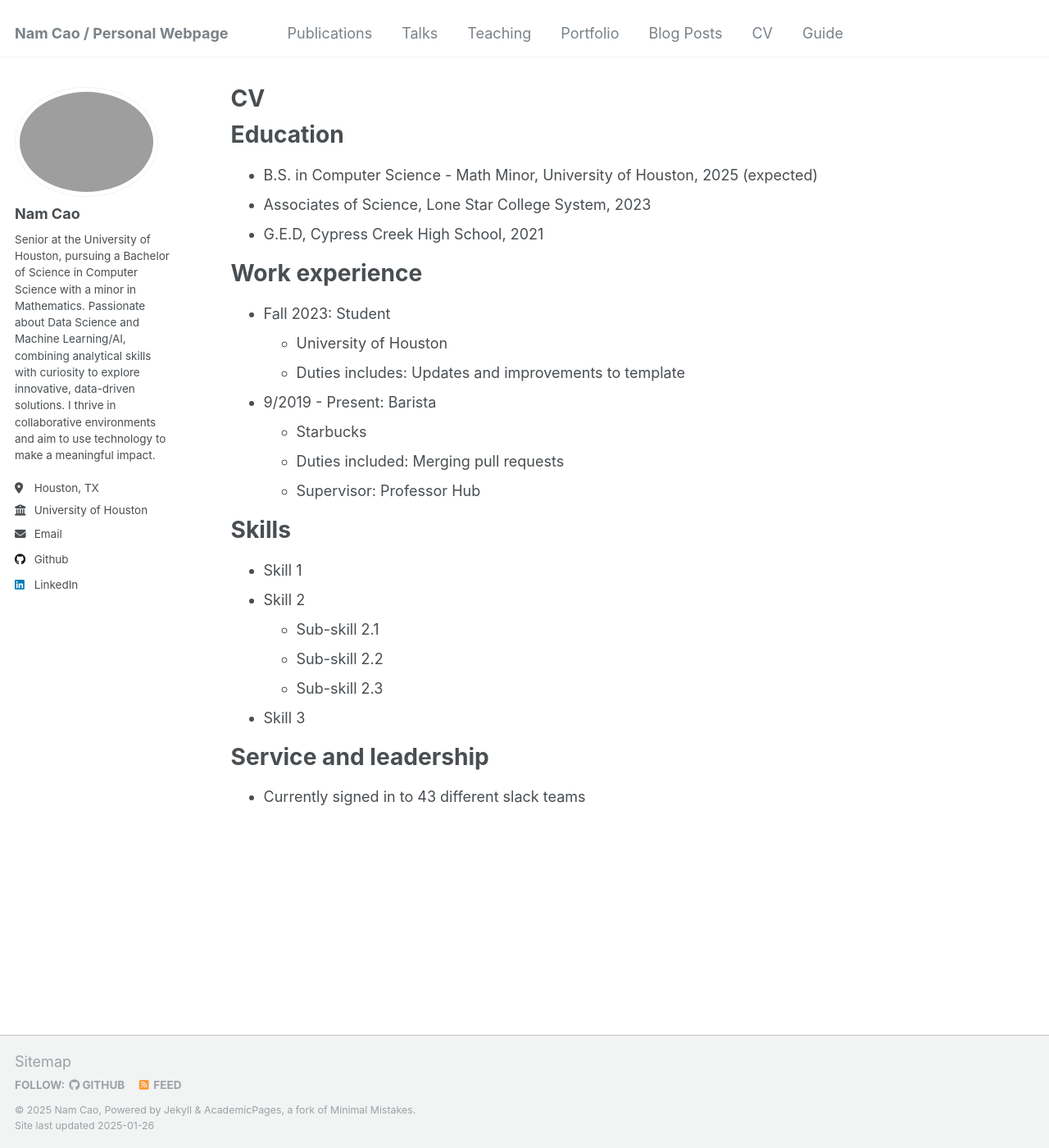
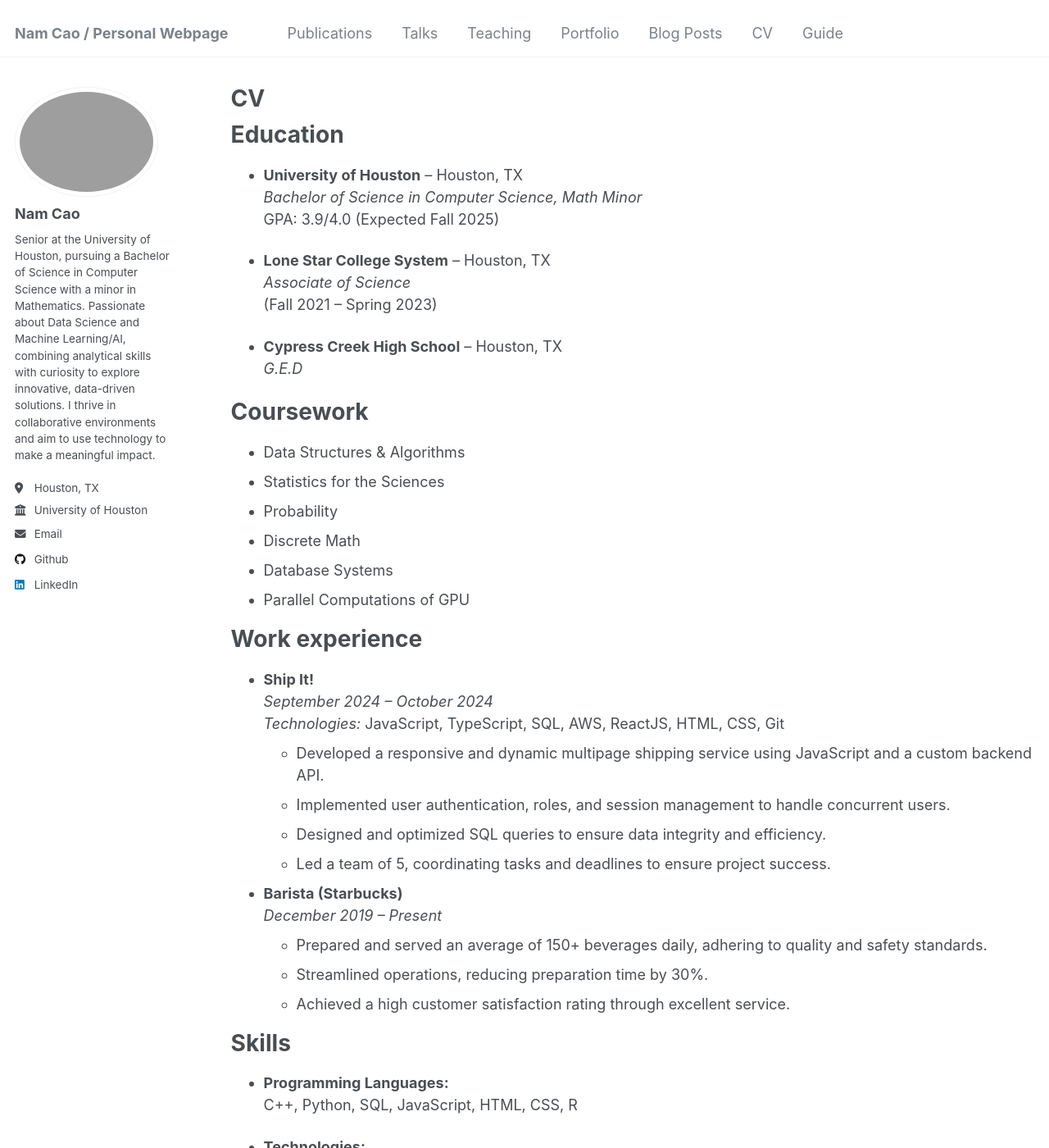
Before and after one commit to FateTwistedNA/NamGitHub, a Jekyll site: the page built from _pages/cv.md, in a window 1280 px wide and 1400 px high. Shown: the whole window at 82% size. Built offline with Jekyll 4.4.1, drawn with Linux system fonts in a browser that asks for light colours; some of the changed text lies outside the part shown.

Commit message:
added CV to cv page

```diff
--- a/_pages/cv.md
+++ b/_pages/cv.md
@@ -11,31 +11,62 @@ redirect_from:
 
 Education
 ======
-* B.S. in Computer Science - Math Minor, University of Houston, 2025 (expected)
-* Associates of Science, Lone Star College System, 2023
-* G.E.D, Cypress Creek High School, 2021
+* **University of Houston** – Houston, TX
+  *Bachelor of Science in Computer Science, Math Minor*
+  GPA: 3.9/4.0 (Expected Fall 2025)
 
+* **Lone Star College System** – Houston, TX
+  *Associate of Science*
+  (Fall 2021 – Spring 2023)
+
+* **Cypress Creek High School** – Houston, TX
+  *G.E.D*
+
+Coursework
+======
+* Data Structures & Algorithms
+* Statistics for the Sciences
+* Probability
+* Discrete Math
+* Database Systems
+* Parallel Computations of GPU
 
 Work experience
 ======
-* Fall 2023: Student
-  * University of Houston
-  * Duties includes: Updates and improvements to template
+* **Ship It!**
+  *September 2024 – October 2024*
+  *Technologies:* JavaScript, TypeScript, SQL, AWS, ReactJS, HTML, CSS, Git
+  - Developed a responsive and dynamic multipage shipping service using JavaScript and a custom backend API.
+  - Implemented user authentication, roles, and session management to handle concurrent users.
+  - Designed and optimized SQL queries to ensure data integrity and efficiency.
+  - Led a team of 5, coordinating tasks and deadlines to ensure project success.
 
-* 9/2019 - Present: Barista
-  * Starbucks
-  * Duties included: Merging pull requests
-  * Supervisor: Professor Hub
+* **Barista (Starbucks)**
+  *December 2019 – Present*
+  - Prepared and served an average of 150+ beverages daily, adhering to quality and safety standards.
+  - Streamlined operations, reducing preparation time by 30%.
+  - Achieved a high customer satisfaction rating through excellent service.
 
 Skills
 ======
-* Skill 1
-* Skill 2
-  * Sub-skill 2.1
-  * Sub-skill 2.2
-  * Sub-skill 2.3
-* Skill 3
+* **Programming Languages:**
+  C++, Python, SQL, JavaScript, HTML, CSS, R
 
-Service and leadership
+* **Technologies:**
+  React, .NET, AWS, OpenAI, Git, Visual Studio Code, npm, yarn, Bash, Windows, PowerShell
+
+* **Languages:**
+  Vietnamese (Native), English (Fluent), Spanish (Beginner)
+
+* **Interests:**
+  Reading, working out, pool, soccer, badminton, running
+
+Awards
 ======
-* Currently signed in to 43 different slack teams
+* Feldman Family Endowment (Spring 2023)
+* Gala Scholarship (Spring 2023)
+* Dean’s List (3 consecutive semesters)
+
+My Resume
+======
+* [My Resume (PDF)](files/Resume_Nam_Cao.pdf)
```
Also changed, not shown: _pages/about.md (+1 -1 lines), 1 other file.
